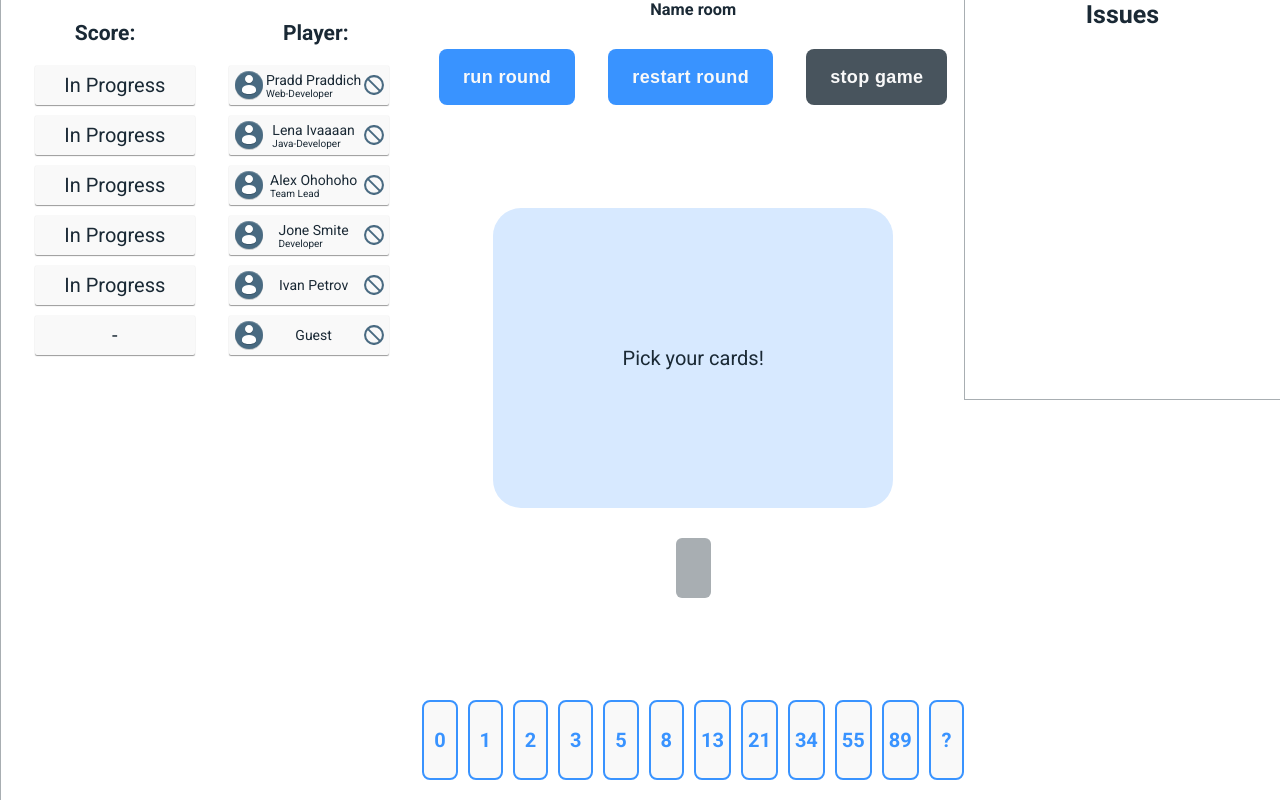
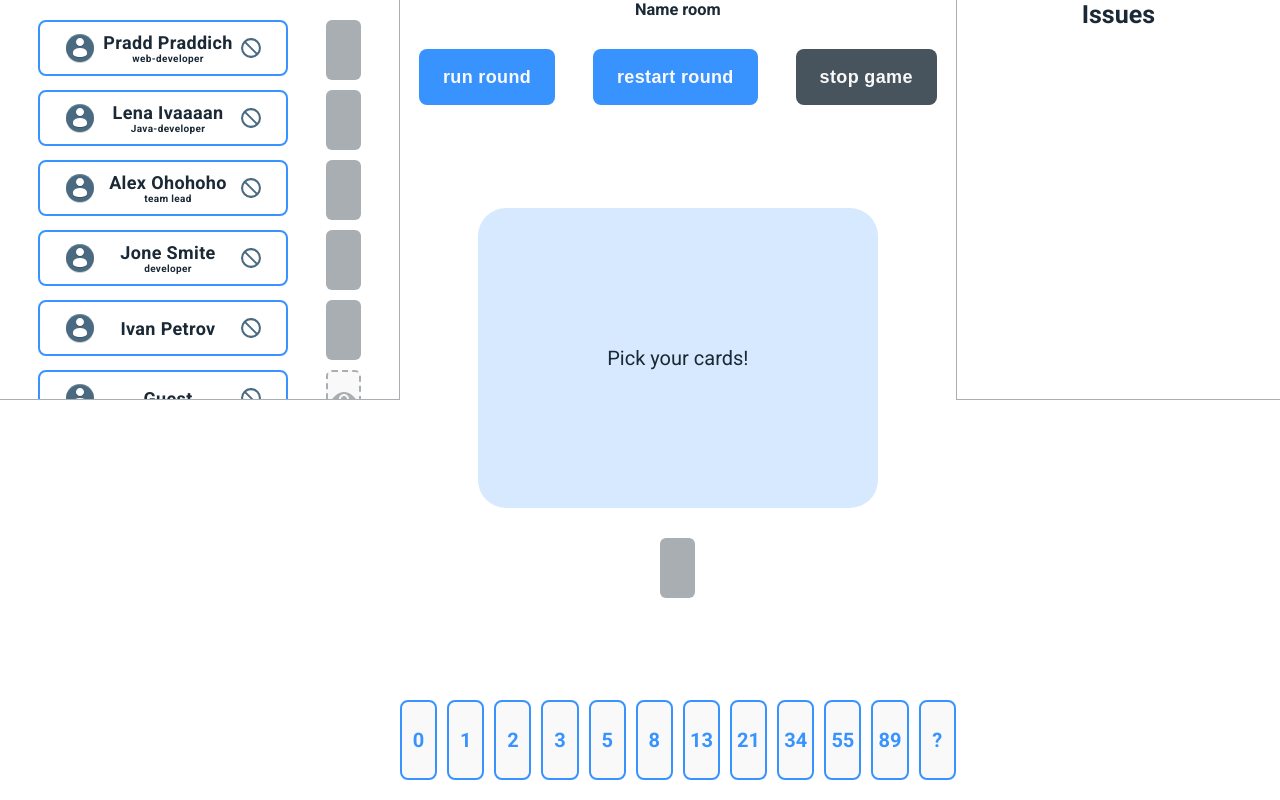
Before and after one commit to AndreiMrakov/pointing-poker-fe, a React (Create React App) app: page / in a window 1280 px wide. Built offline with nearby package versions, Linux system fonts and the light colour scheme.

Commit message:
refactor: add CardNest component into User, remove titles from PanelUsers, refactor User and VoteCard styles

```diff
--- a/src/components/User/PanelUsers.tsx
+++ b/src/components/User/PanelUsers.tsx
@@ -6,10 +6,6 @@ import users from "@/mocks/users.json";
 export const PanelUsers = () => {
   return (
     <ul className={styles.listUsers}>
-      <li className={styles.itemTitle}>
-        <h3>score:</h3>
-        <h3>player:</h3>
-      </li>
       {users.map(user => <User user={user} key={user.id} />)}
     </ul>
   );
--- a/src/components/User/User.module.scss
+++ b/src/components/User/User.module.scss
@@ -4,10 +4,15 @@ $size-kick: 2rem;
 $size-avatar: 3rem;
 
 .listUsers {
-  border-left: 1px solid $second-font-color;
+  padding: 2rem 0 2rem 0;
+  border-right: 1px solid $second-font-color;
+  border-bottom: 1px solid $second-font-color;
   flex: 1 0 33%;
+  max-width: 40rem;
   display: flex;
   flex-direction: column;
+  overflow-y: scroll;
+  height: 40rem;
 }
 
 .item {
@@ -20,33 +25,25 @@ $size-avatar: 3rem;
   }
 }
 
-.itemTitle {
-  display: flex;
-  justify-content: space-around;
-  text-transform: capitalize;
-  margin: 2rem 0;
+.user {
+  display: inline-flex;
+  align-items: center;
+  justify-content: space-between;
+  width: 25rem;
+  position: relative;
+  padding: 1rem 2rem;
+  border-radius: .8rem;
+  font-weight: 700;
+  letter-spacing: .02em;
   font-size: 1.8rem;
+  text-align: center;
+  height: 5.6rem;
+  border: 2px solid $second-color;
+  color: $font-color;
 }
 
-.score,
-.user {
-  border-radius: 0.2rem;
-  background-color: $primary-color;
-  box-shadow: 0 1px 1px $shadow-grey;
-  min-width: 16rem;
-  display: flex;
-  align-items: center;
-  justify-content: center;
-  text-transform: capitalize;
-  padding: 0.5rem 0;
-}
-
-.score {
-  font-size: 2rem;
-}
-
-.user {
-  justify-content: space-between;
+.cardStyle {
+  margin: 0 !important;
 }
 
 .job {
@@ -69,7 +66,10 @@ $size-avatar: 3rem;
   cursor: pointer;
 
   &:hover {
-    filter: invert(0) sepia(40%) saturate(1300%) hue-rotate(200deg)
-      brightness(95%) contrast(200%);
+    transform: scale(1.1);
   }
+
+  &:active {
+    transform: scale(0.9);
+ }
 }
--- a/src/components/User/User.tsx
+++ b/src/components/User/User.tsx
@@ -1,18 +1,19 @@
 import React, { FC, useMemo } from "react";
 import styles from './User.module.scss';
 import { UserType } from "@/untils/types/UserType";
-import { scoreAnalizer } from "@/helpers/scoreAnalizer";
+// import { scoreAnalizer } from "@/helpers/scoreAnalizer";
 import { getAvatar } from "@/helpers/getAvatar";
+import { CardNest } from "../CommonArea/CardNest";
 
-type Props = {
+interface Props {
   user: UserType;
 };
 
 export const User: FC<Props> = ({ user }) => {
-  const score = useMemo(
-    () => scoreAnalizer(user.type, user.currentScore),
-    [user.type, user.currentScore]
-  );
+  // const score = useMemo(
+  //   () => scoreAnalizer(user.type, user.currentScore),
+  //   [user.type, user.currentScore]
+  // );
 
   const styleAvatar = useMemo(
     () => getAvatar(user.avatar),
@@ -21,9 +22,6 @@ export const User: FC<Props> = ({ user }) => {
 
   return (
     <li className={styles.item}>
-      <div className={styles.score}>
-        {score}
-      </div>
       <div className={styles.user}>
         <div style={styleAvatar} className={styles.avatar} />
         <div className={styles.name}>
@@ -34,6 +32,12 @@ export const User: FC<Props> = ({ user }) => {
         </div>
         <div className={styles.kick} />
       </div>
+      <CardNest
+        cardStyle={styles.cardStyle}
+        isCardOpened={user.isCardOpened}
+        selectedCardValue={user.currentScore}
+        userType={user.type}
+      />
     </li>
   );
 };
--- a/src/components/VoteCard/VoteCard.module.scss
+++ b/src/components/VoteCard/VoteCard.module.scss
@@ -3,23 +3,18 @@
 .listCards {
   display: flex;
   justify-content: center;
-  justify-self: end;
   margin-bottom: 2rem;
 }
 
 .card {
   display: flex;
-  flex-direction: column;
   justify-content: center;
-  position: relative;
   width: 4.8rem;
   height: 8rem;
   cursor: pointer;
-  margin-right: 1rem;
   border-radius: 0.8rem;
   background-color: $primary-color;
   border: 2px solid $second-color;
-  padding: 0.5rem;
   align-items: center;
   transition: 0.3s;
   font-size: 2rem;
@@ -36,6 +31,10 @@
 }
 }
 
+.card + .card {
+  margin-left: 1rem;
+}
+
 .active {
   background-color: $second-color !important;
   color: $primary-color !important;
```
